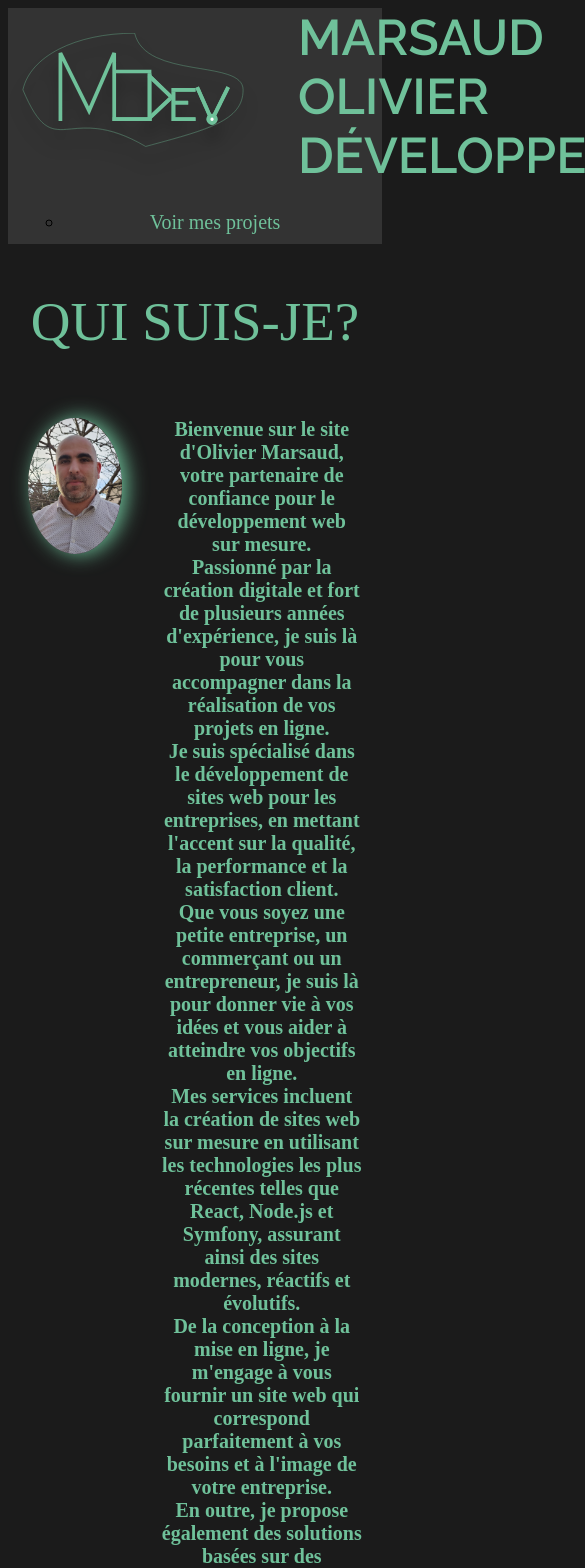
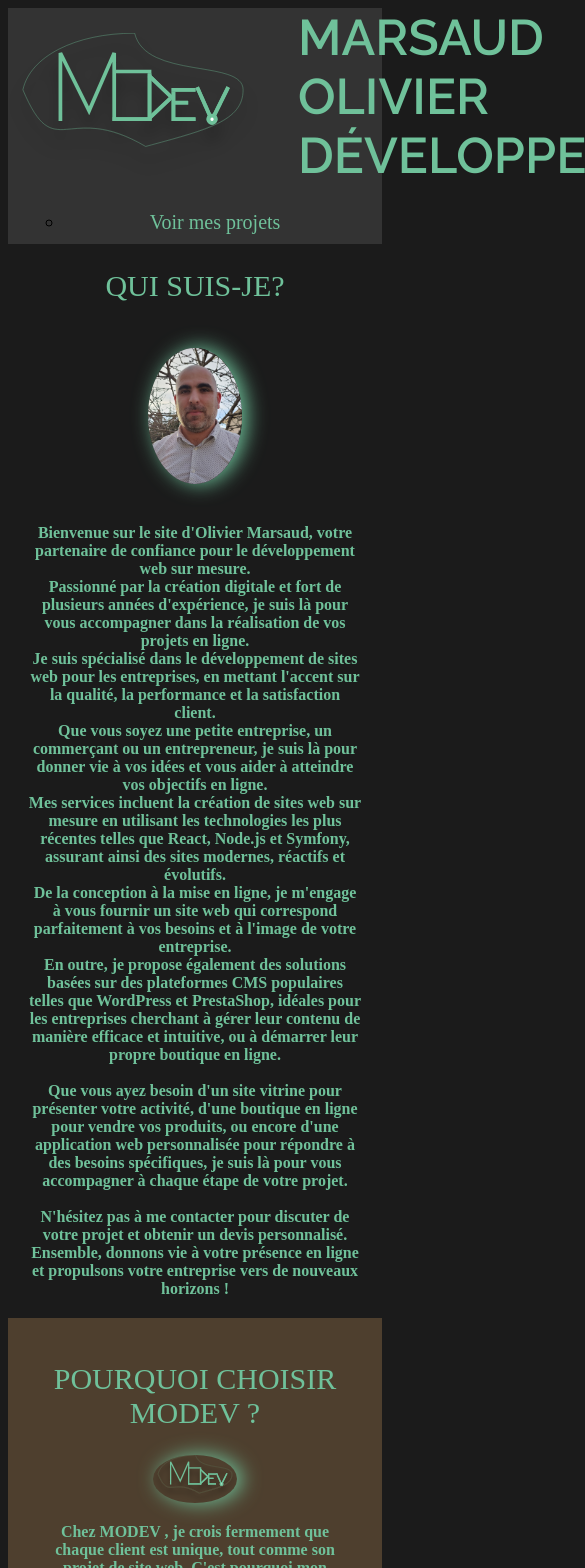
Before and after one commit to marsaudolivier/portefolioreact, a React (Create React App) app: page / in a window 390 px wide. Shown: the top 1568 px of the page, 585 px wide, since content can reach past the window. Built offline with nearby package versions, Linux system fonts and the light colour scheme; a web font is replaced by a local one.

Commit message:
add média query for phone

```diff
--- a/src/composent/Presentation.jsx
+++ b/src/composent/Presentation.jsx
@@ -46,8 +46,8 @@ const Presentation = () => {
             </p>
           </div>  <img
             src="assets/images/logo.svg"
-            className="photo1"
-            alt="Photo de moi "
+            className="photo1 test"
+            alt="logo"
           />
         </div>{" "}
       </div>
--- a/src/composent/SkillPresta.jsx
+++ b/src/composent/SkillPresta.jsx
@@ -45,7 +45,7 @@ const SkillPresta = () => {
             </p>
           </div>  <img
             src="assets/images/prestashop-logo-svgrepo-com.svg"
-            className="photo"
+            className="photo1 test"
             alt="Photo de moi "
           />
         </div>{" "}
--- a/src/composent/SkillWp.jsx
+++ b/src/composent/SkillWp.jsx
@@ -10,7 +10,7 @@ const SkillWp = () => {
         <div className="container_QuiSuisJe">
           <img
             src="assets/images/wordpress-icon.svg"
-            className="photo"
+            className="photo1"
             alt="Photo de moi "
           />
           <div className="container_photo">
--- a/src/composent/Skillreact.jsx
+++ b/src/composent/Skillreact.jsx
@@ -42,7 +42,7 @@ const Skillreact = () => {
             </p>
           </div>   <img
             src="assets/images/react-logo-svgrepo-com.svg"
-            className="photo"
+            className="photo1 test"
             alt="Photo de moi "
           />
         </div>{" "}
--- a/src/index.css
+++ b/src/index.css
@@ -264,18 +264,84 @@ li{
   padding: 20px;
 }
 /* ajout média query */
-@media screen and (max-width: 768px){
+@media screen and (max-width: 766px){
   .container_QuiSuisJe{
-    flex-direction: row;
+   display: flex;
+    flex-direction: column;
+    align-items: center;
+    justify-content: center;
+
   }
   .photo{
     width: 25%;
     height: 25%;
+  }
+  p {
+    font-size: 16px!important;
+  }
+  .photo1{
+    width: 25%;
+    height: 25%;
+  }
+  .photo2{
+    display: none;
+      }
+      .container_gris{
+        display: flex;
+        flex-direction: column;
+        align-items: center;
+        justify-content: center;
+      }
+      .container_QuiSuisJe_title{
+        text-align: center;
+      }
+      h2{
+        font-size: 30px;
+      }
+      .Service_container{
+        display: flex;
+        flex-direction: column;
+        align-items: center;
+        justify-content: center;
+      }
+      .Services{
+        margin: 20px;
+      }
+      .test{
+        order: -1;
+      }
+}
+@media screen and (max-width: 1260px){
+  .photo{
+    width: 25%;
+    height: 25%;
+  }
+  p {
+    font-size: 16px!important;
+  }
+  .photo1{
+    width: 25%;
+    height: 25%;;
+  }
+  .photo2{
+    display: none;
+  }
+  .container_gris{
+    display: flex;
+    flex-direction: column;
     align-items: center;
     justify-content: center;
-
-
-
   }
-
-}
+  .container_QuiSuisJe_title{
+    text-align: center;
+  }
+  .Service_container{
+    display: flex;
+    flex-direction: row;
+    flex-wrap: wrap;
+    justify-content: space-around;
+  }
+      .Services{
+        margin: 20px;
+      }
+  }
```
